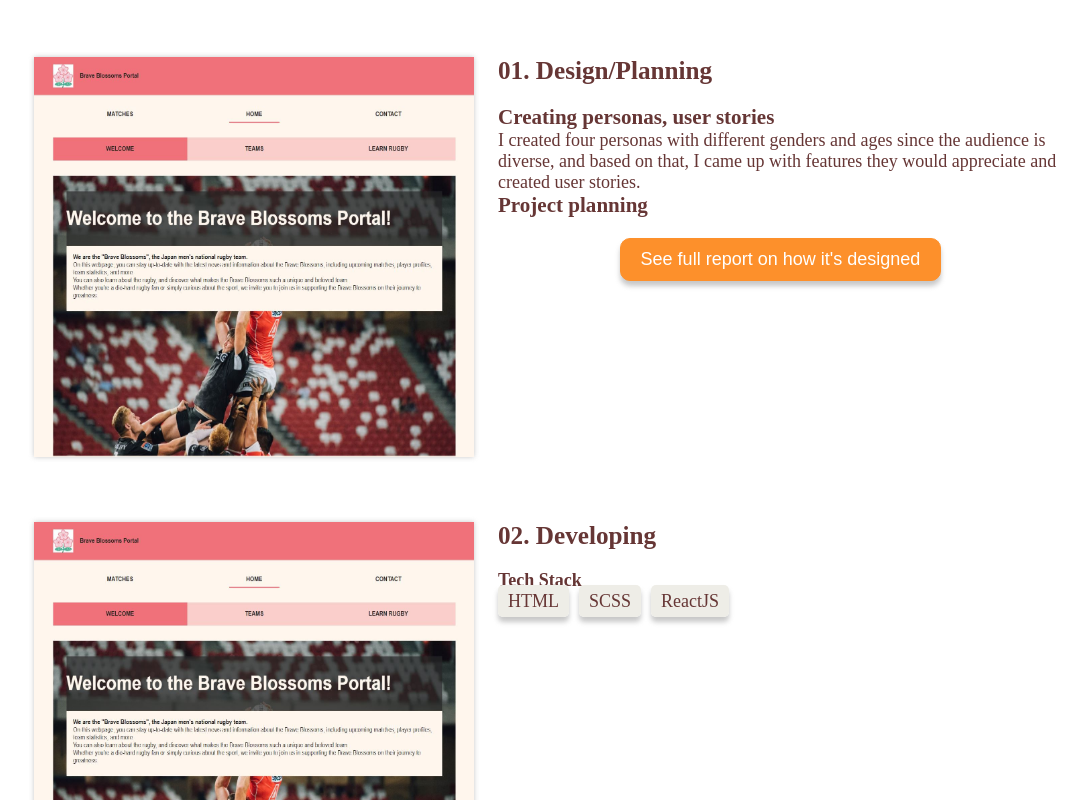
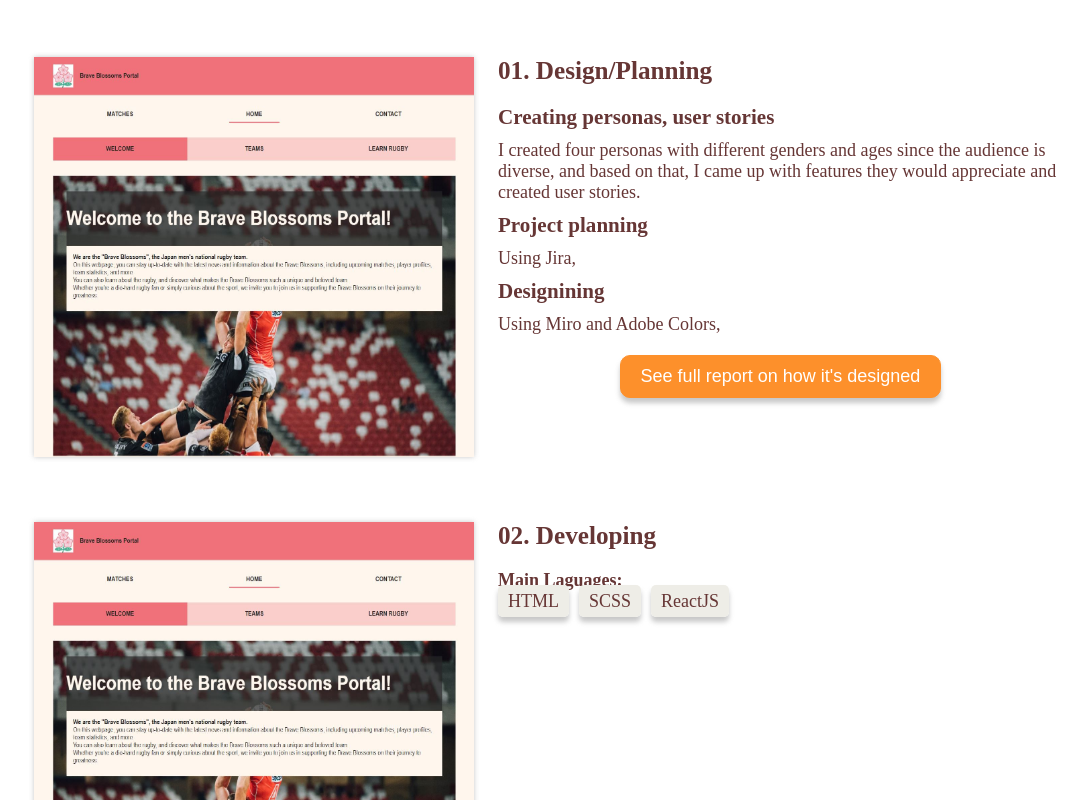
Before and after one commit to Sozai83/shiori-portfolio, a Next.js app: page /projects/bravebrossoms in a window 1280 px wide. Shown: the part 420-1220 px from the top of the page, without its empty margins (46-1132 px from the left). Built offline with nearby package versions, Linux system fonts and the light colour scheme.

Commit message:
added more content in the project page

```diff
--- a/src/pages/components/recentWork.js
+++ b/src/pages/components/recentWork.js
@@ -35,7 +35,7 @@ function RecentWork() {
               <span>ReactJS</span>
             </div>
             <div className={Styles.outsideLinks}>
-              <a target="_blank" href="https://github.com/Sozai83">
+              <a target="_blank" href="https://github.com/Sozai83/COS60015-Assignment2v2">
                 <FontAwesomeIcon icon={faGithubSquare} />
               </a>
               <a target="_blank" href="https://brave-blossoms-portal.netlify.app/">
--- a/src/pages/projects/bravebrossoms.js
+++ b/src/pages/projects/bravebrossoms.js
@@ -21,7 +21,7 @@ function projectCards() {
             2023 March
           </h3>
           <section className={Styles.outsideLinks}>
-            <a target="_blank" href="https://github.com/Sozai83">
+            <a target="_blank" href="https://github.com/Sozai83/COS60015-Assignment2v2">
               <FontAwesomeIcon icon={faGithubSquare} />
             </a>
             <a target="_blank" href="https://brave-blossoms-portal.netlify.app/">
@@ -55,6 +55,13 @@ function projectCards() {
                   and based on that, I came up with features they would appreciate and created user stories.
                 </p>
                 <h3>Project planning</h3>
+                <p>
+                  Using Jira,
+                </p>
+                <h3>Designining</h3>
+                <p>
+                  Using Miro and Adobe Colors,
+                </p>
 
                 <div className={Styles.buttons}>
           <a target="_blank" href="https://docs.google.com/document/d/e/2PACX-1vT_6Fj8DalLFWWQXFdMhtP2acERQMAz_ebe5Hdyc60AcCpMiJVPdDO-_YBA7m2sDDGDKsXheRyYivjj/pub">
@@ -81,7 +88,7 @@ function projectCards() {
             <div className={Styles.descriptionWrapper}>
               <h2>02. Developing</h2>
                 <div className={Styles.techStacks}>
-                  <h4>Tech Stack</h4>
+                  <h4>Main Laguages:</h4>
                   <span>HTML</span>
                   <span>SCSS</span>
                   <span>ReactJS</span>
--- a/src/styles/projects/projectdetails.module.scss
+++ b/src/styles/projects/projectdetails.module.scss
@@ -43,6 +43,14 @@
                     font-size: 1.4em;
                     text-align: left;
                     margin-bottom: 20px;
+                }
+
+                h3{
+                    margin-bottom: 10px;
+                }
+
+                p{
+                    margin-bottom: 10px;
                 }
 
             }
```
